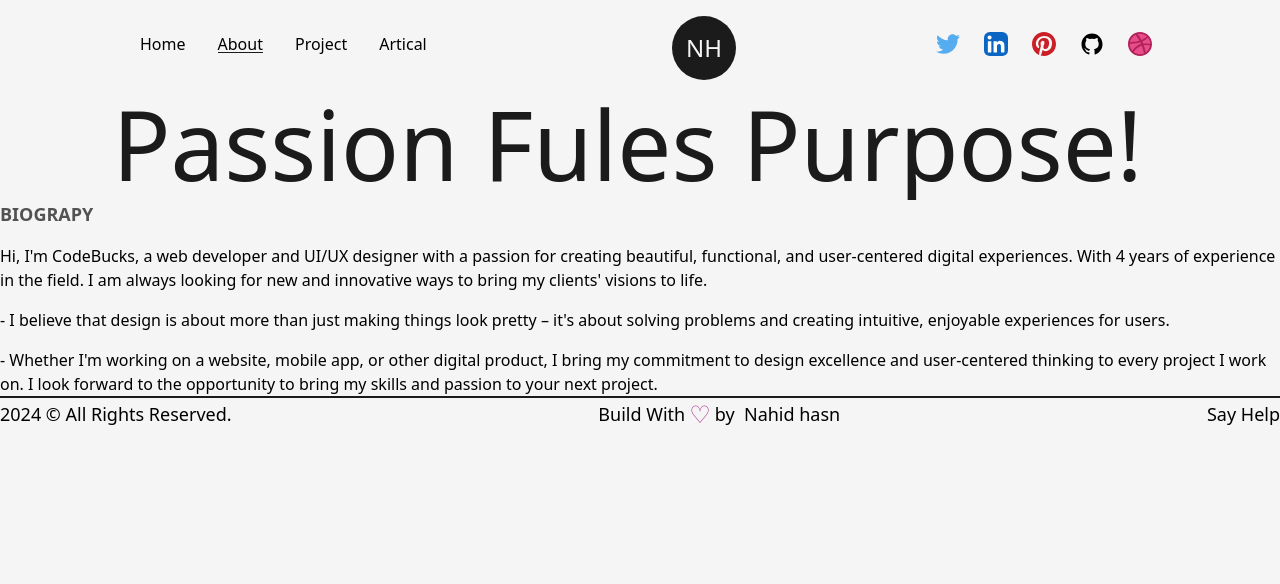
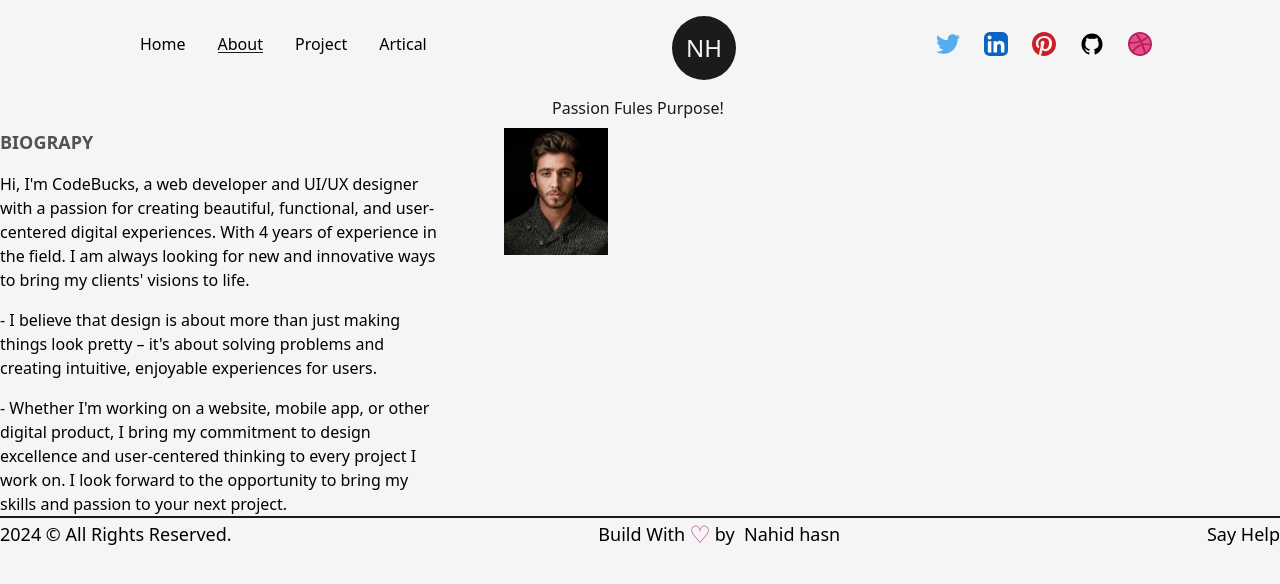
Before and after one commit to nahidulhasan4/My-Profolio, a Next.js app: page /about in a window 1280 px wide. Shown: the top 584 px of the page. Built offline with nearby package versions, Linux system fonts and the light colour scheme.

Commit message:
here some data

```diff
--- a/src/pages/about.js
+++ b/src/pages/about.js
@@ -1,7 +1,9 @@
 import React from "react";
 import Head from "next/head";
+import Image from "next/image";
 import Layout from "@/component/Layout";
 import AnimatedText from "@/component/AnimatedText";
+import ProfilePic from "../../public/images/profile/developer-pic-2.jpg"
 const about = () => {
   return (
     <>
@@ -14,8 +16,8 @@ const about = () => {
       </Head>
       <main className="flex w-full flex-col items-center justify-center">
         <Layout className="pt-16">
-          <AnimatedText text="Passion Fules Purpose!" />
-          <div className=" grid w-full grid-col-8 gap-16  ">
+        <AnimatedText text="Passion Fules Purpose!"  className="mb-16"/>
+          <div className=" grid w-full grid-cols-8 gap-16">
             <div className="col-span-3 flex flex-col items-start justify-start">
               <h1 className="mb-4 text-lg font-bold uppercase text-dark/75">
                 Biograpy
@@ -28,13 +30,13 @@ const about = () => {
                 clients' visions to life.
               </p>
               <p className="my-4 font-medium">
-                {" "}
+
                 - I believe that design is about more than just making things
                 look pretty – it's about solving problems and creating
-                intuitive, enjoyable experiences for users.{" "}
+                intuitive, enjoyable experiences for users.
               </p>
 
-              <p>
+              <p className="font-medium">
                 - Whether I'm working on a website, mobile app, or other digital
                 product, I bring my commitment to design excellence and
                 user-centered thinking to every project I work on. I look
@@ -42,6 +44,10 @@ const about = () => {
                 your next project.
               </p>
             </div>
+          <div>
+          <Image src={ProfilePic} alt="nahid" className='w-full h-auto'/>
+          </div>
+
           </div>
         </Layout>
       </main>
```
